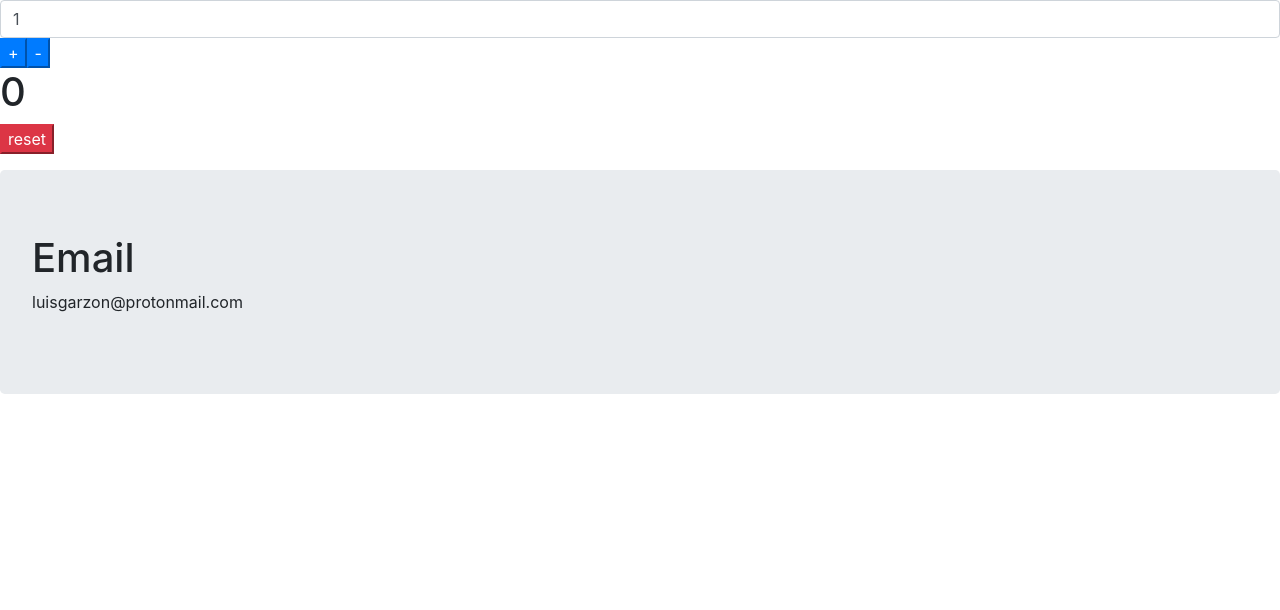
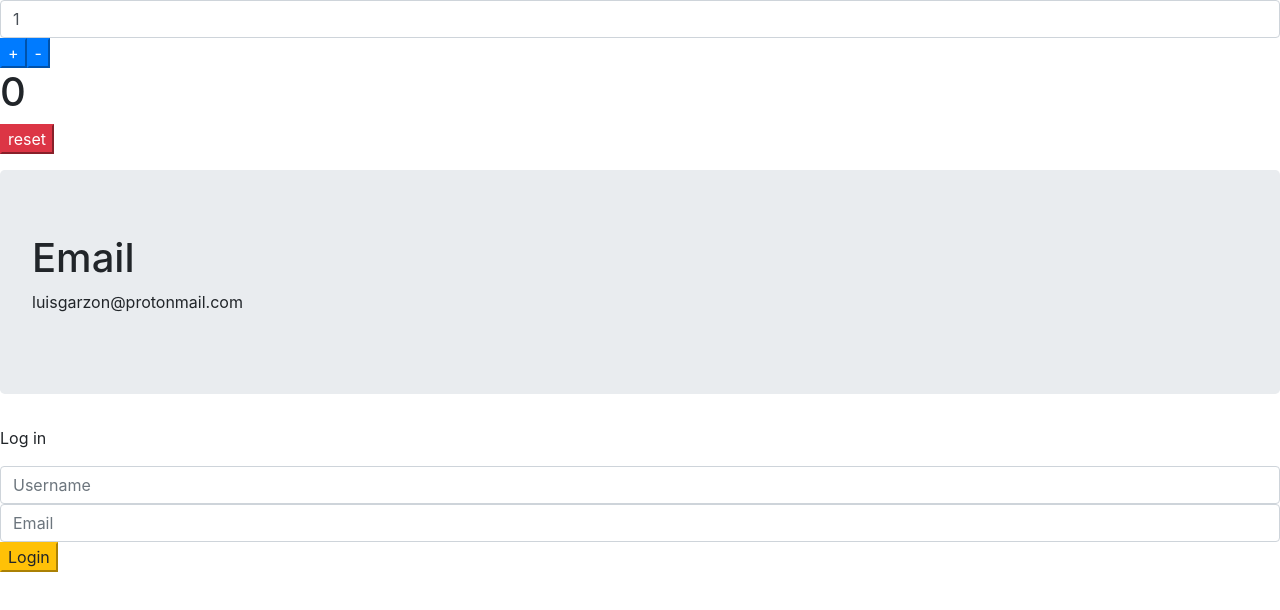
Before and after one commit to Quanluis/react-counter, a React (Create React App) app: page / in a window 1280 px wide. Shown: the top 610 px of the page. Built offline with nearby package versions, Linux system fonts and the light colour scheme.

Commit message:
got login form working

```diff
--- a/src/App.js
+++ b/src/App.js
@@ -1,5 +1,6 @@
 import React, { Component } from 'react';
 import Email from './Email'
+import LoginForm from './LoginForm'
 
 class App extends Component {
   constructor(){
@@ -48,6 +49,7 @@ class App extends Component {
     </button>
     </div>
     <Email />
+    <LoginForm />
     </div>
     );
   }
--- /dev/null
+++ b/src/LoginForm.js
@@ -0,0 +1,18 @@
+import React, {Component} from 'react'
+
+class LoginForm extends Component {
+    render() {
+        return (
+        <div>
+        <p>Log in</p>
+            <form>
+
+                <input placeholder = 'Username' className = "form-control" />
+                <input placeholder = 'Email' className = "form-control" />
+                <button className = 'btn-warning' onClick = {() => {alert('ALERT')}}>Login</button>
+            </form>
+
+        </div>
+    );
+    }
+} export default LoginForm;
```
